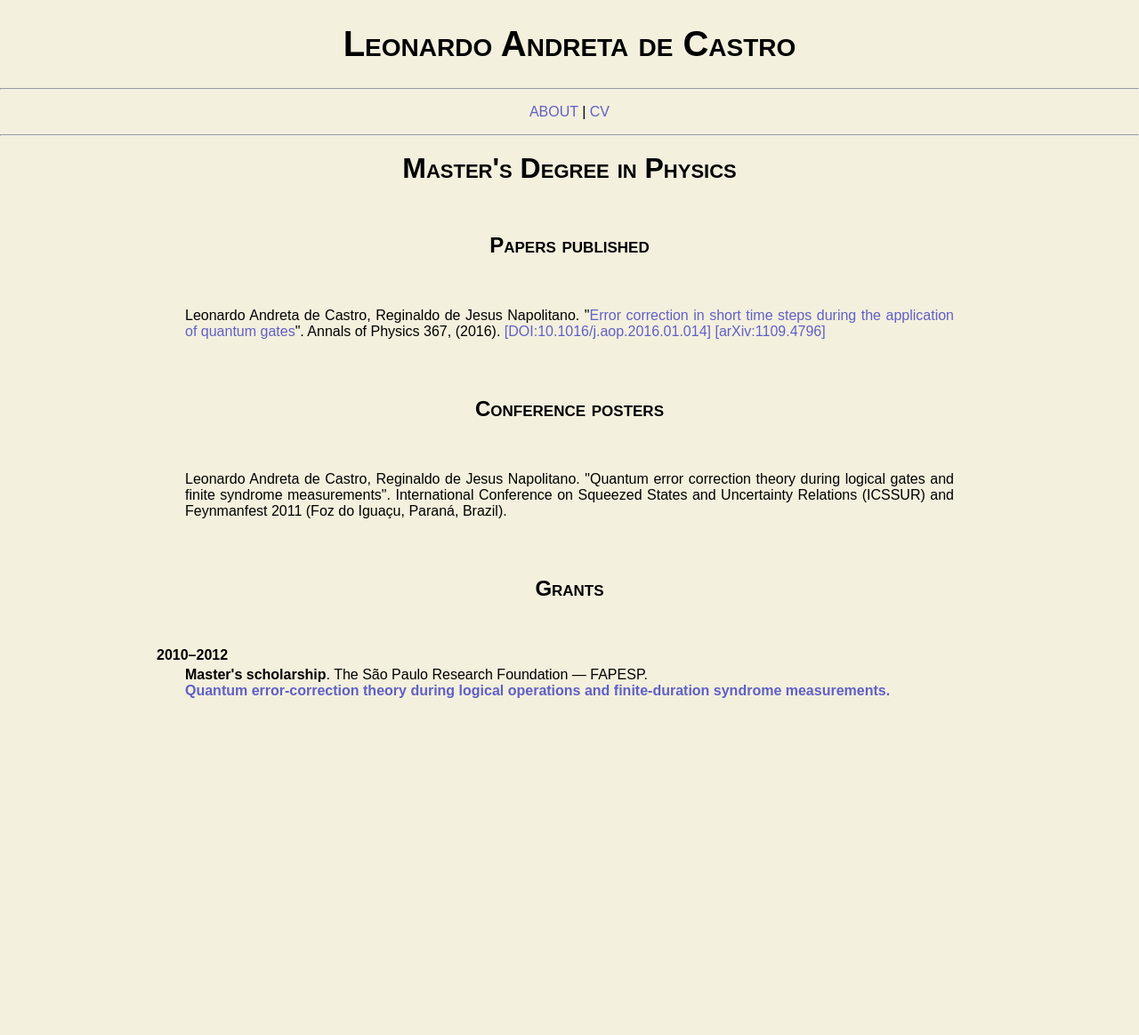
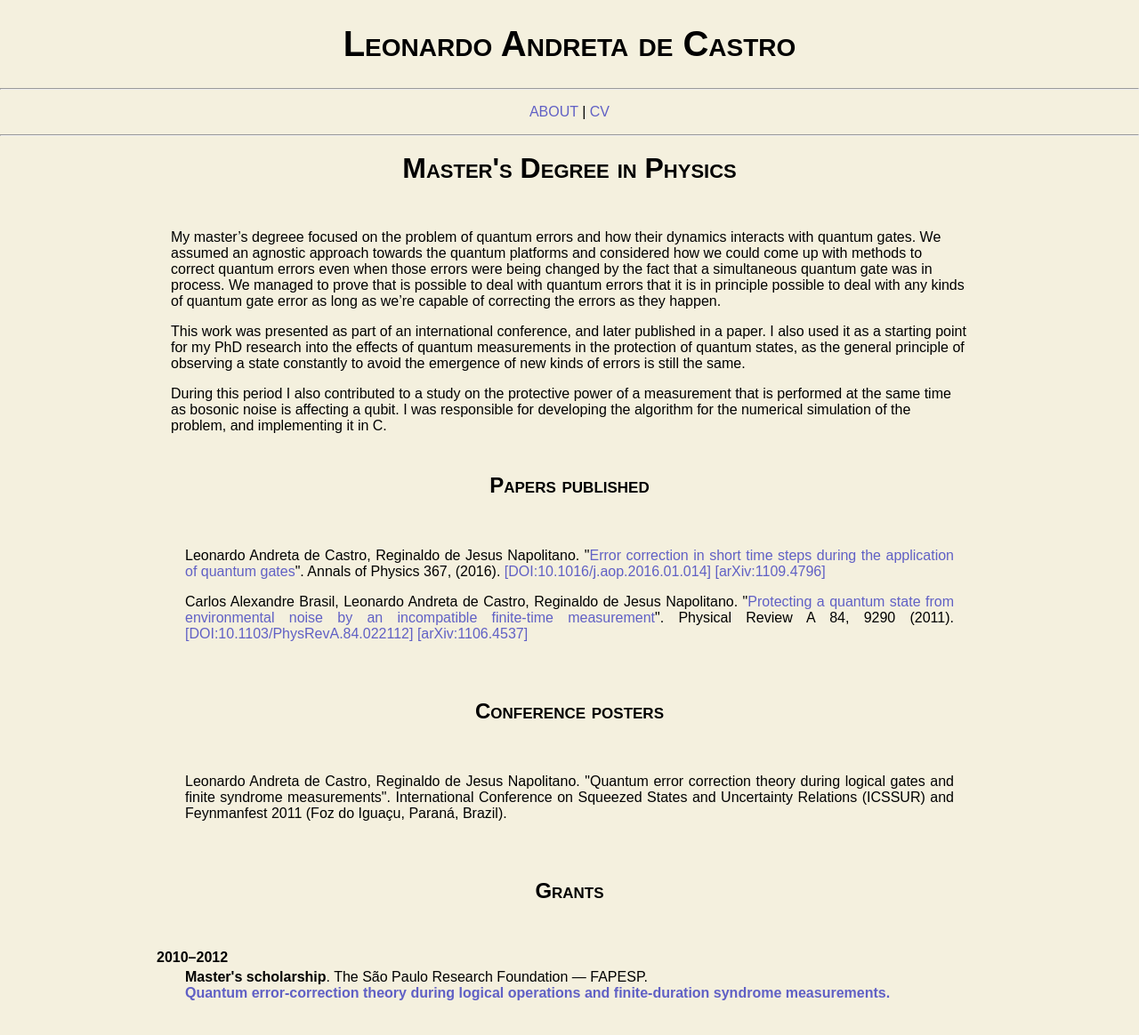
Before and after one commit to leoadec/leoadec.github.io, a Jekyll site: the page built from _posts/2010-01-01-masters-degree-in-physics.md, in a window 1280 px wide and 1170 px high. Shown: the top 1164 px of the window at 89% size. Built offline with Jekyll 4.4.1, drawn with Linux system fonts in a browser that asks for light colours.

Commit message:
add extra information about masters degree

```diff
--- a/_posts/2010-01-01-masters-degree-in-physics.md
+++ b/_posts/2010-01-01-masters-degree-in-physics.md
@@ -16,6 +16,18 @@ papers:
    url: https://www.sciencedirect.com/science/article/abs/pii/S0003491616000257
    doi: 10.1016/j.aop.2016.01.014
    arXiv: "1109.4796"
+ - authors:
+    - Carlos Alexandre Brasil
+    - Leonardo Andreta de Castro
+    - Reginaldo de Jesus Napolitano
+   title: Protecting a quantum state from environmental noise by an incompatible finite-time measurement
+   journal: Physical Review A
+   volume: 84
+   id: 022112
+   year: 2011
+   url: https://journals.aps.org/pra/abstract/10.1103/PhysRevA.84.022112
+   doi: 10.1103/PhysRevA.84.022112
+   arXiv: "1106.4537"
 conference_posters:
  - authors:
     - Leonardo Andreta de Castro
@@ -31,7 +43,46 @@ grants:
    agency: The S&atilde;o Paulo Research Foundation &mdash; FAPESP
    start: 2010
    end: 2012
+misc_posters:
+ - title: Error correction theory during logical gates and finite-time diagnostic measurements
+   original_title: Teoria de corre&ccedil;&atilde;o de erros qu&acirc;nticos durante opera&ccedil;&otilde;es l&oacute;gicas e medidas de diagn&oacute;stico de dura&ccedil;&atilde;o finita
+   authors:
+    - Leonardo Andreta de Castro
+    - Reginaldo de Jesus Napolitano
+   conference: Workshop da P&oacute;s do IFSC
+   location: S&atilde;o Carlos, SP, Brazil
+   year: 2010
+ - title: Error correction theory during logical gates and finite-time diagnostic measurements
+   original_title: Teoria de corre&ccedil;&atilde;o de erros qu&acirc;nticos durante opera&ccedil;&otilde;es l&oacute;gicas e medidas de diagn&oacute;stico de dura&ccedil;&atilde;o finita
+   authors:
+    - Leonardo Andreta de Castro
+    - Reginaldo de Jesus Napolitano
+   conference: Workshop da P&oacute;s do IFSC
+   location: S&atilde;o Carlos, SP, Brazil
+   year: 2011
 bullet_points:
- - Demonstrated analytically that sufficiently frequent error corrections are capable of eliminating correlated errors arising from quantum gates.
+ - Demonstrated analytically that sufficiently frequent error corrections are capable of eliminating correlated errors arising during quantum gates.
 end_date: 2012-03-01
 ---
+My master's degreee focused on the problem of quantum errors and how their
+dynamics interacts with quantum gates.
+We assumed an agnostic approach towards the quantum platforms and considered
+how we could come up with methods to correct quantum errors even when those
+errors were being changed by the fact that a simultaneous quantum gate was in
+process.
+We managed to prove that is possible to deal with quantum errors that it is in
+principle possible to deal with any kinds of quantum gate error as long as
+we're capable of correcting the errors as they happen.
+
+This work was presented as part of an international conference, and later
+published in a paper.
+I also used it as a starting point for my PhD research into the effects of
+quantum measurements in the protection of quantum states, as the general
+principle of observing a state constantly to avoid the emergence of new
+kinds of errors is still the same.
+
+During this period I also contributed to a study on the protective power
+of a measurement that is performed at the same time as bosonic noise is
+affecting a qubit.
+I was responsible for developing the algorithm for the numerical simulation
+of the problem, and implementing it in C.
```
Also changed, not shown: _posts/2012-03-01-doctorate-in-physics.md (+0 -12 lines).
